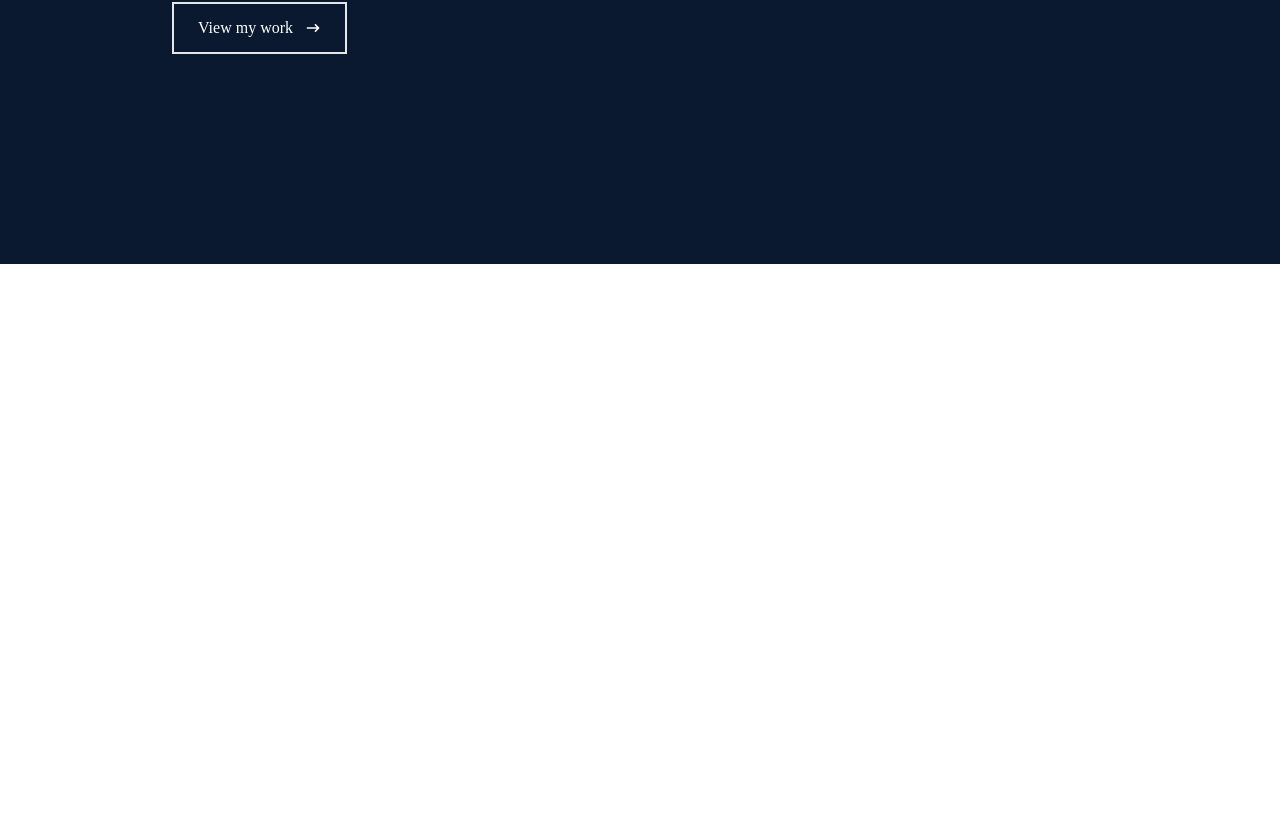
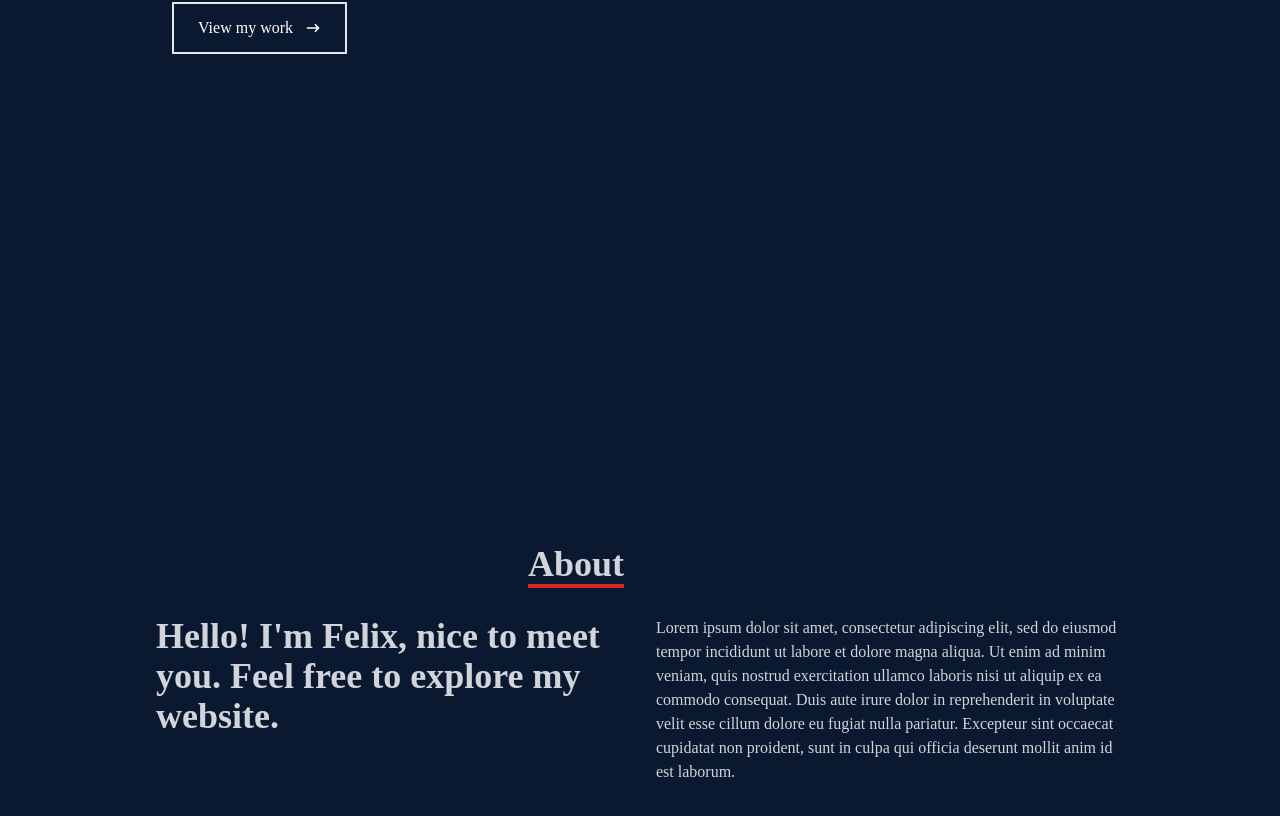
Before and after one commit to FelixJacobsen/my-website-portfolio, a React (Create React App) app: page / in a window 1280 px wide. Shown: the part 536-1352 px from the top of the page. Before the commit the page ends 800 px from the top, so only its background shows below. Built offline with nearby package versions, Linux system fonts and the light colour scheme.

Commit message:
Add about component

```diff
--- a/src/App.js
+++ b/src/App.js
@@ -1,10 +1,12 @@
 import NavBar from "./components/NavBar";
 import Home from "./components/Home";
+import About from "./components/About";
 function App() {
   return (
     <div>
       <NavBar />
       <Home />
+      <About />
     </div>
   );
 }
--- /dev/null
+++ b/src/components/About.jsx
@@ -0,0 +1,39 @@
+import React from "react";
+
+const About = () => {
+  return (
+    <div name="about" className="w-full h-screen bg-[#0a192f] text-gray-300 ">
+      <div className="flex flex-col justify-center items-center w-full h-full">
+        <div className="max-w-[1000x] w-full grid grid-cols-2 gap-8">
+          <div className="sm:text-right pb-8 pl-4">
+            <p className="text-4xl font-bold inline border-b-4 border-red-600">
+              About
+            </p>
+          </div>
+        </div>
+
+        <div className="max-w-[1000px] w-full grid sm:grid-cols-2 gap-8 px-4">
+          <div className="sm:text-rioght text-4xl font-bold">
+            <p>
+              Hello! I'm Felix, nice to meet you. Feel free to explore my
+              website.
+            </p>
+          </div>
+          <div>
+            <p>
+              Lorem ipsum dolor sit amet, consectetur adipiscing elit, sed do
+              eiusmod tempor incididunt ut labore et dolore magna aliqua. Ut
+              enim ad minim veniam, quis nostrud exercitation ullamco laboris
+              nisi ut aliquip ex ea commodo consequat. Duis aute irure dolor in
+              reprehenderit in voluptate velit esse cillum dolore eu fugiat
+              nulla pariatur. Excepteur sint occaecat cupidatat non proident,
+              sunt in culpa qui officia deserunt mollit anim id est laborum.
+            </p>
+          </div>
+        </div>
+      </div>
+    </div>
+  );
+};
+
+export default About;
```
